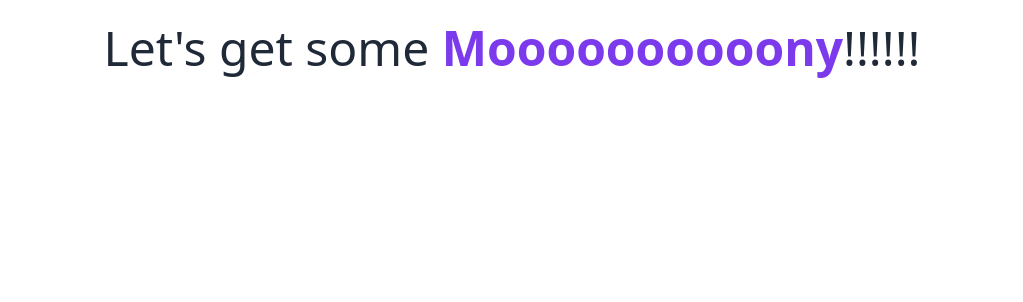
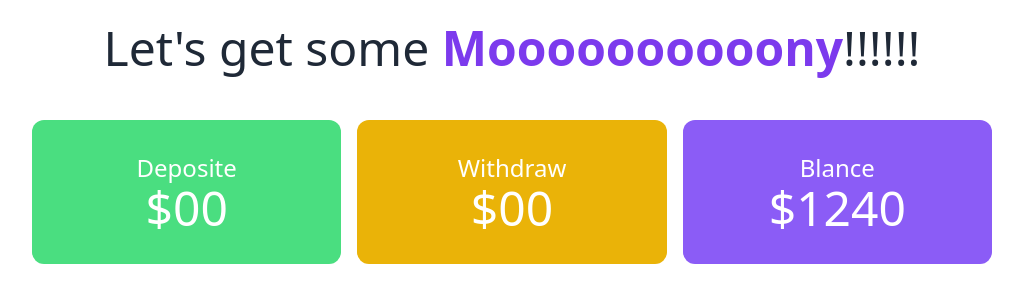
Before and after one commit to rifat3790/bank-account, a plain HTML site: page bank.html in a window 1280 px wide. Shown: the whole page, without its empty margins (128-1151 px from the left). Drawn offline with nearby package versions, Linux system fonts and the light colour scheme.

Commit message:
added three interface

```diff
--- a/bank.html
+++ b/bank.html
@@ -12,7 +12,24 @@
         <h1 class="text-5xl text-center mt-6">Let's get some <span class="font-semibold text-violet-600">Moooooooooony</span>!!!!!!</h1>
     </header>
     <main>
+        <section class="mt-12">
+            <div class="grid grid-cols-3 gap-4 w-9/12 mx-auto text-white">
+                <div class="bg-green-400 p-8 rounded-xl text-center">
+                    <h4 class="text-2xl">Deposite</h4>
+                    <h2 class="text-5xl">$00</h2>
+                </div>
 
+                <div class="bg-yellow-500 p-8 rounded-xl text-center">
+                    <h4 class="text-2xl">Withdraw</h4>
+                    <h2 class="text-5xl">$00</h2>
+                </div>
+
+                <div class="bg-violet-500 p-8 rounded-xl text-center">
+                    <h4 class="text-2xl">Blance</h4>
+                    <h2 class="text-5xl">$1240</h2>
+                </div>
+            </div>
+        </section>
     </main>
 </body>
 </html>
```
